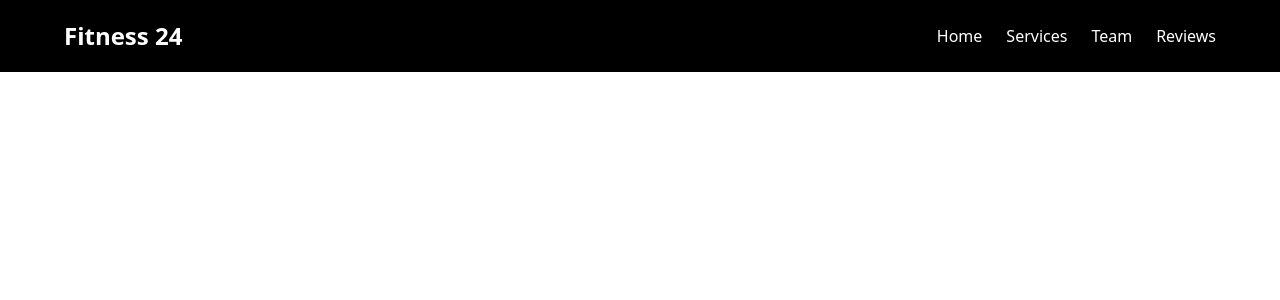
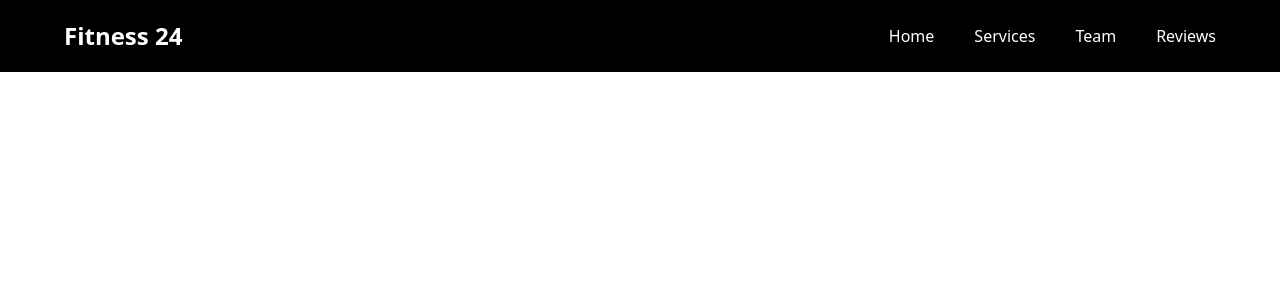
Before and after one commit to Tanujeet/GYM, a Next.js app: page / in a window 1280 px wide. Shown: the top 300 px of the page. Built offline with nearby package versions, Linux system fonts and the light colour scheme.

Commit message:
Added:Home pae

```diff
--- /dev/null
+++ b/components/Homepage.tsx
@@ -0,0 +1,7 @@
+const Homepage = () => {
+  return (
+    <div>Homepage</div>
+  );
+};
+
+export default Homepage;
--- a/components/navbar.tsx
+++ b/components/navbar.tsx
@@ -23,7 +23,7 @@
             <p className="text-2xl font-bold">Fitness 24</p>
           </div>
 
-          <div className="flex gap-6">
+          <div className="flex gap-10">
             {navlinks.map((link) => (
               <button
                 key={link.href}
```
